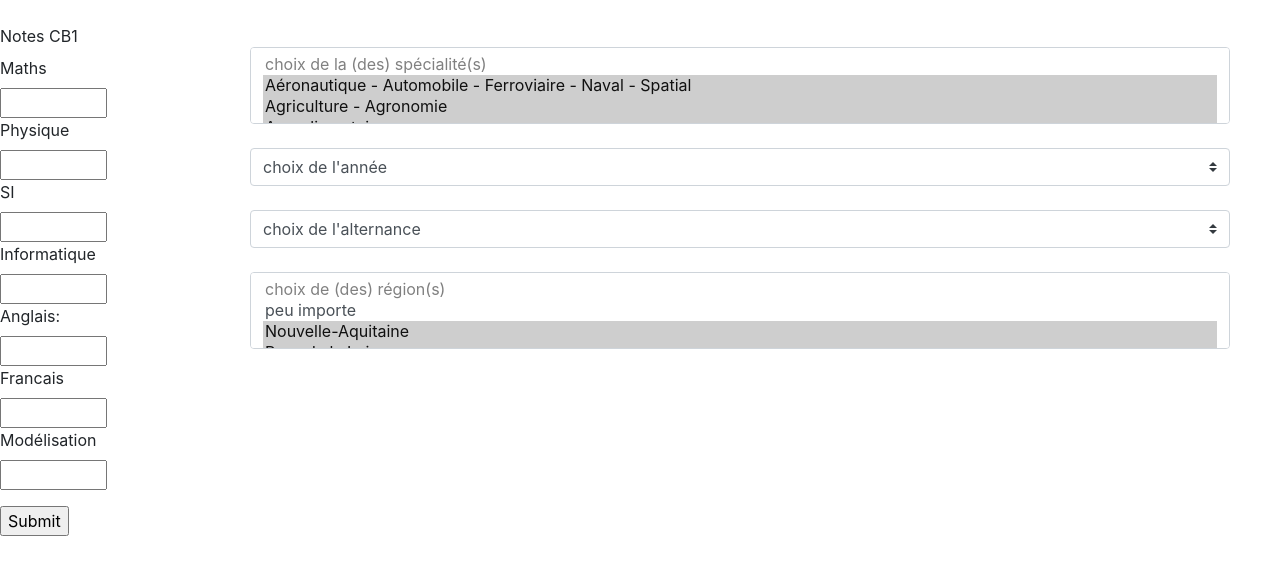
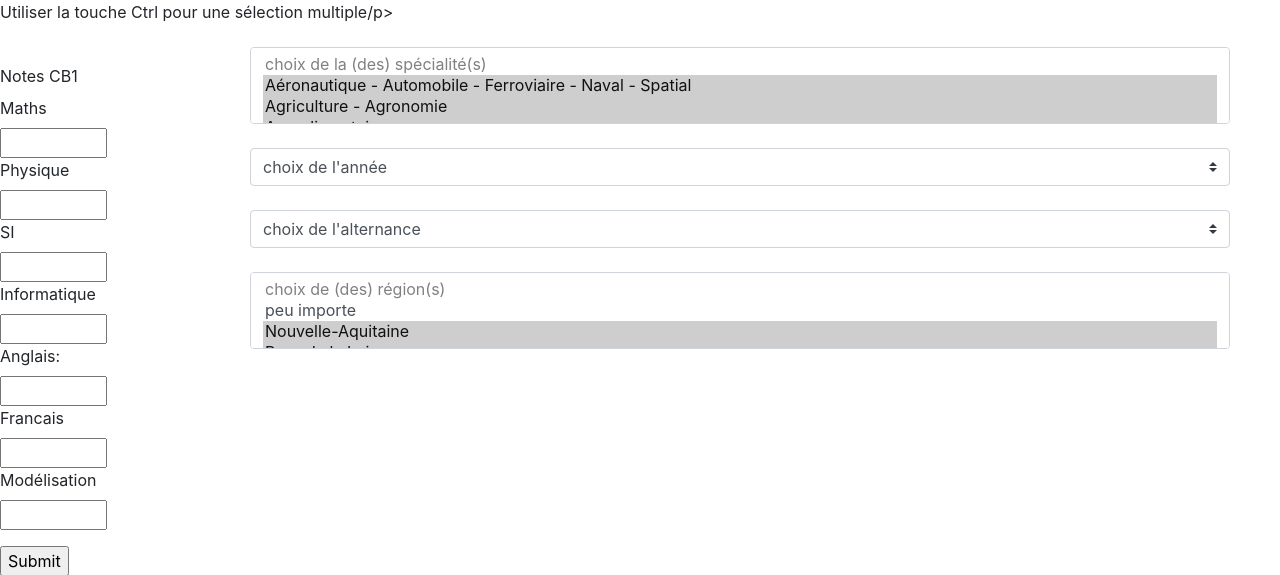
Before and after one commit to SamirPS/ChoixEcole-Heroku, a Flask app: page / in a window 1280 px wide. Shown: the top 575 px of the page. Run offline with Flask 2, Linux system fonts and the light colour scheme; data comes from the database, SQL or seed files in the repository.

Commit message:
Update index.html

```diff
--- a/templates/index.html
+++ b/templates/index.html
@@ -17,6 +17,7 @@
 </head>
 <body>
 
+ <p>Utiliser la touche Ctrl pour une sélection multiple/p>
 <form method="POST">
     <div class="absolute">
 
```
